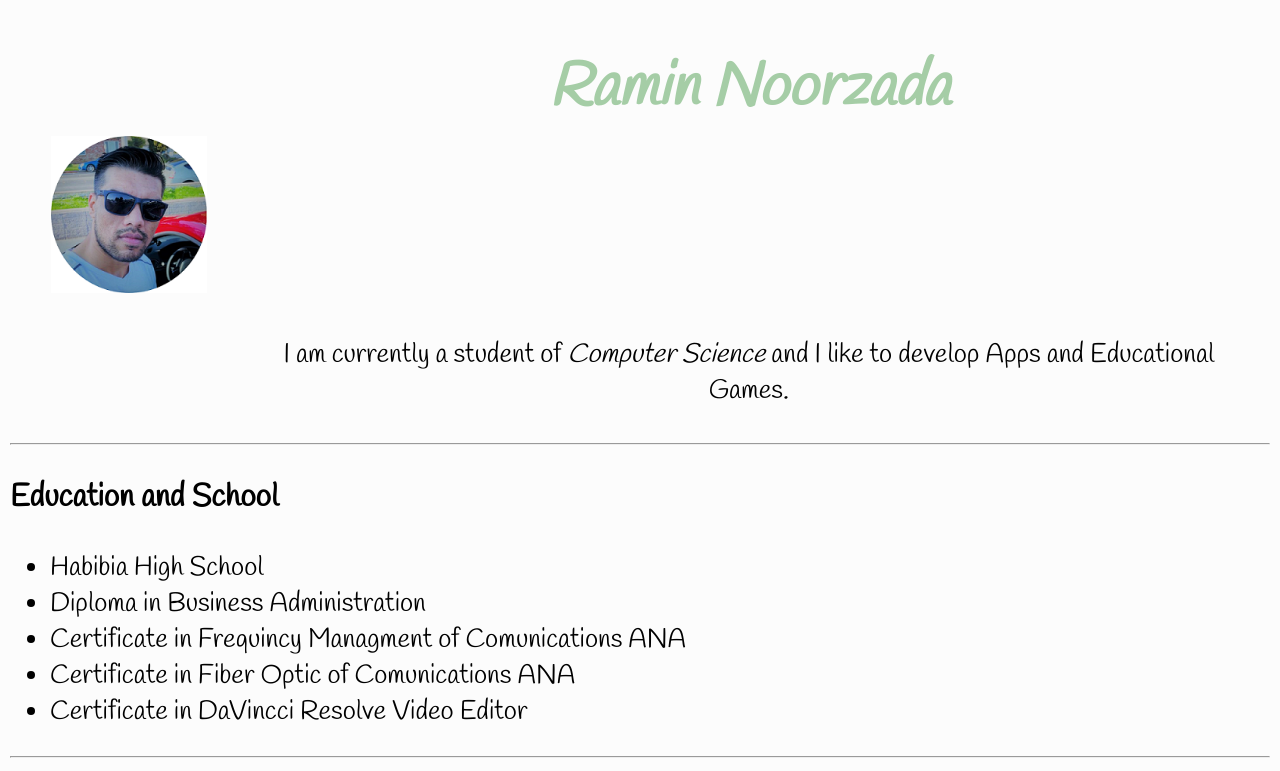
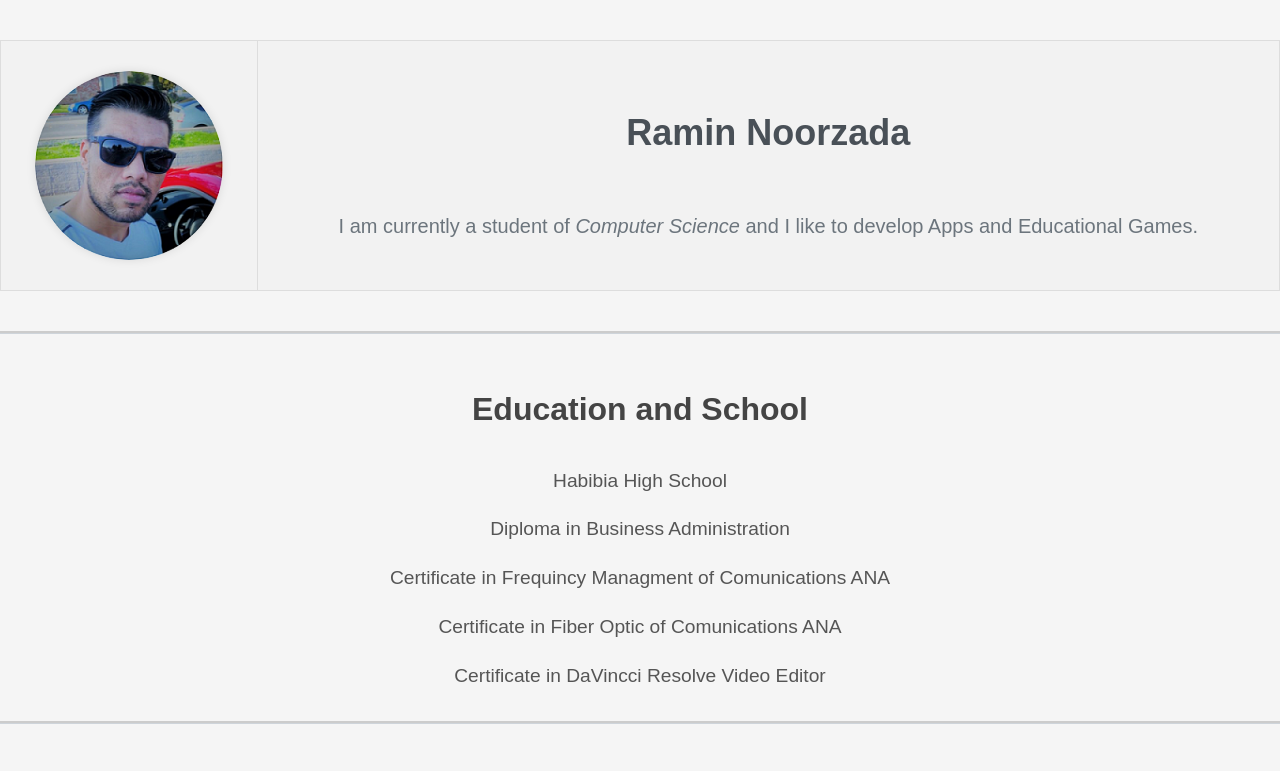
Before and after one commit to RaminNoorzada/My-Curriculum-Vitae, a plain HTML site: page index.html in a window 1280 px wide. Shown: the top 771 px of the page. Drawn offline with Linux system fonts and the light colour scheme.

Commit message:
styles changed/ added.

```diff
--- a/index.html
+++ b/index.html
@@ -8,22 +8,29 @@
 
   <!-- Title and website links-->
   <title>Ramin's Personal Site</title>
+  <!--<link rel="stylesheet" href="https://cdn.jsdelivr.net/npm/bootstrap@4.5.3/dist/css/bootstrap.min.css"
+    integrity="sha384-TX8t27EcRE3e/ihU7zmQxVncDAy5uIKz4rEkgIXeMed4M0jlfIDPvg6uqKI2xXr2" crossorigin="anonymous">-->
   <link rel="stylesheet" href="./styles.css">
   <link href="https://fonts.googleapis.com/css?family=Handlee" rel="stylesheet">
 
 </head>
 <body> <!-- Body Tables Starts here-->
 
-  <table cellspacing="20">
+  <div class="">
+
+    <table cellspacing="20">
     <tr>
       <td><img src="Ramin img.png" height="80%" width="80%" alt="Ramin Profile Picture"></td>
       <td>
         <h1>Ramin Noorzada</h1>
-        <p><br><br><br><br><br>I am currently a student of <em>Computer Science</em> and I like to develop
+        <p><br>I am currently a student of <em>Computer Science</em> and I like to develop
           Apps and Educational Games.</p>
     </tr>
   </table>
-<hr>
+
+  </div>
+  <hr>
+
   <h3>Education and School</h3>
   <ul>
     <li>Habibia High School</li>
@@ -32,6 +39,7 @@
     <li>Certificate in Fiber Optic of Comunications ANA</li>
     <li>Certificate in DaVincci Resolve Video Editor</li>
   </ul>
+
   <hr>
 
   <h3>Work Experience</h3>
@@ -56,7 +64,7 @@
   <hr>
 
   <h3>Skills</h3>
-  <table cellspacing="10">
+  <table cellspacing="5">
     <tr>
       <td>iOS Development</td>
       <td>🥇</td>
@@ -77,5 +85,19 @@
     </hr>
 
 </body>
+<footer class="bg-dark text-white mt-5 py-3">
+  <div class="container">
+    <div class="row">
+      <div class="col-sm-6">
+        <h5>About</h5>
+        <p>This is my personal website where I share my thoughts and experiences.</p>
+      </div>
+      <div class="col-sm-6">
+        <h5>Contact</h5>
+        <p>Email: ramin@example.com<br>Phone: +1 (555) 123-4567</p>
+      </div>
+    </div>
+  </div>
+</footer>
 
 </html>
--- a/styles.css
+++ b/styles.css
@@ -1,36 +1,193 @@
-html {
+/* General Styles */
+body {
+    font-family: 'Handlee', cursive;
+    background-color: #f5f5f5;
     margin: 0;
     padding: 0;
-}
-body {
-    font-family: 'Handlee';
-    font-size: 20pt;
-    background-color: #fcfcfc;
+  }
+
+  /* Header Styles */
+  h1 {
+    font-size: 48px;
+    color: #495057;
+    margin-bottom: 10px;
+    text-align: center;
+  }
+
+  p {
+    font-size: 20px;
+    line-height: 1.5;
+    color: #6c757d;
+    text-align: center;
+  }
+
+  /* Table Styles */
+  table {
+    width: 100%;
+    border-collapse: collapse;
+    margin: 40px auto;
+  }
+
+  td, th {
+    border: 1px solid #ddd;
     padding: 10px;
+    text-align: center;
+  }
+
+  thead {
+    background-color: #495057;
+    color: #fff;
+  }
+
+  tbody tr:nth-child(odd) {
+    background-color: #f2f2f2;
+  }
+
+  /* Link Styles */
+  a {
+    color: #495057;
+    font-size: 18px;
+    text-decoration: none;
+    margin: 10px;
+  }
+
+  a:hover {
+    color: #007bff;
+  }
+
+  /* List Styles */
+  ul {
+    list-style-type: none;
+    margin: 0 auto;
+    padding: 0;
+    text-align: center;
+  }
+
+  li {
+    font-size: 24px;
+    line-height: 1.5;
+    margin: 20px 0;
+    color: #495057;
+  }
+
+  /* Image Styles */
+  img {
+    display: block;
+    margin: 20px auto;
+    border-radius: 50%;
+    box-shadow: 0 0 10px rgba(0, 0, 0, 0.1);
+  }
+
+  /* Divider Styles */
+  hr {
+    border: 0;
+    height: 1px;
+    background-color: #ced4da;
+    margin: 40px auto;
+  }
+  footer {
+    background-color: #333;
+    color: #fff;
+    padding: 20px;
+    text-align: center;
+  }
+
+  footer a {
+    color: #fff;
+    text-decoration: none;
+    font-weight: bold;
+  }
+
+  footer a:hover {
+    color: #a5cda6;
+  }
+  body {
+    font-family: Arial, sans-serif;
+    background-color: #f5f5f5;
+  }
+
+  h3 {
+    font-size: 2em;
+    text-align: center;
+    margin-top: 50px;
+    color: #444;
+  }
+
+  ol {
+    list-style: none;
+    margin: 0 auto;
+    max-width: 500px;
+  }
+
+  li {
+    margin: 20px 0;
+    font-size: 1.2em;
+    color: #555;
+  }
+
+  a {
+    text-decoration: none;
+    color: #0077cc;
+  }
+
+  a:hover {
+    color: #0055aa;
+  }
+
+  body {
     margin: 0;
-}
-h1 {
-    font-style: italic;
-    font-size: 60px;
-    text-align: left;
-    color: #a5cda6;
+    padding: 0;
+    font-family: Arial, sans-serif;
+    font-size: 16px;
+    line-height: 1.6;
+  }
+
+  h1 {
     text-align: center;
-    padding: 18px 0 18px 0;
-    margin: 0 0 10px 0;
-}
-h1 span {
+    font-size: 36px;
+    margin-bottom: 20px;
+  }
+
+  p {
+    margin-bottom: 10px;
+  }
+
+  hr {
+    border: none;
+    border-top: 2px solid #ccc;
+    margin: 30px 0;
+  }
+
+  form label {
+    display: block;
+    margin-bottom: 10px;
+  }
+
+  form input,
+  form textarea {
+    display: block;
+    width: 100%;
     padding: 10px;
-}
-p {
-    padding: 0;
-    margin: 0;
-}
-table {
-    width: 100%;
-}
-tr {
-    border: 2px solid #cecece;
-    border-collapse: collapse;
-    text-align: center;
-    table-layout: fixed;
-}
+    margin-bottom: 20px;
+    border-radius: 5px;
+    border: 1px solid #ccc;
+    font-size: 16px;
+  }
+
+  form textarea {
+    height: 150px;
+  }
+
+  form input[type="submit"] {
+    background-color: #007bff;
+    color: #fff;
+    border: none;
+    padding: 10px 20px;
+    border-radius: 5px;
+    font-size: 16px;
+    cursor: pointer;
+  }
+
+  form input[type="submit"]:hover {
+    background-color: #0069d9;
+  }
```
Also changed, not shown: Contact-me.html (+2 -1 lines), Hobbies.html (+3 -2 lines).
